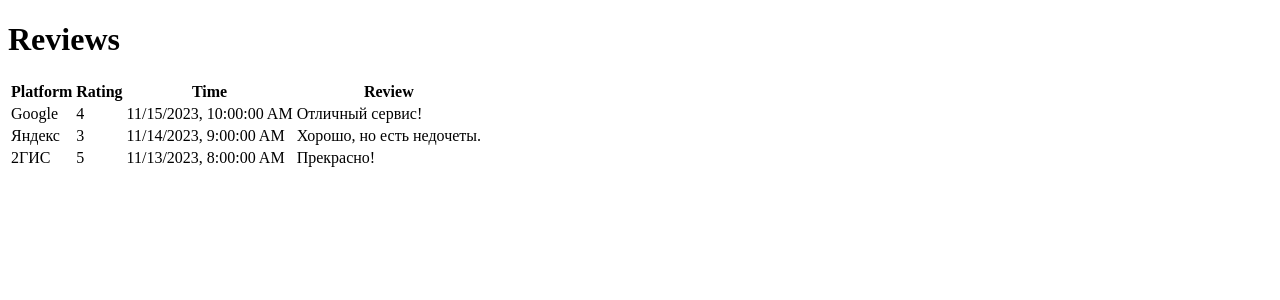
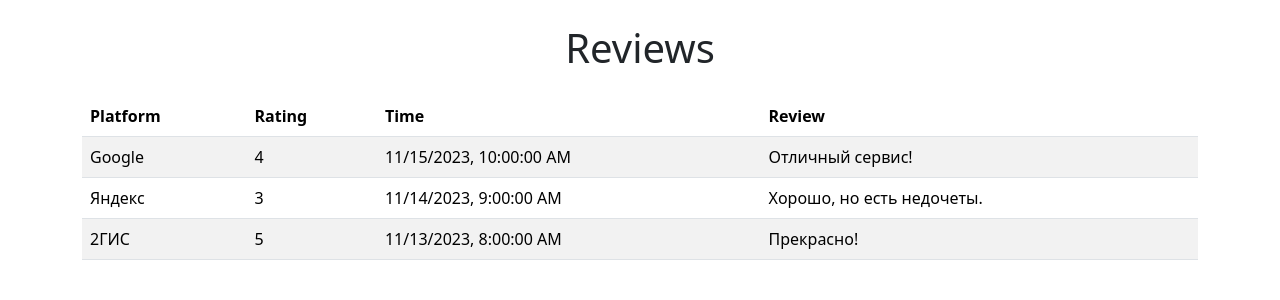
Before and after one commit to marymih/test-task-reviews, a React (Vite) app: page / in a window 1280 px wide. Shown: the top 300 px of the page. Built offline with nearby package versions, Linux system fonts and the light colour scheme.

Commit message:
add bootstrap styles

```diff
--- a/package.json
+++ b/package.json
@@ -12,7 +12,9 @@
   "dependencies": {
     "@reduxjs/toolkit": "^2.5.0",
     "axios": "^1.7.9",
+    "bootstrap": "^5.3.3",
     "react": "^18.3.1",
+    "react-bootstrap": "^2.10.7",
     "react-dom": "^18.3.1",
     "react-redux": "^9.2.0",
     "redux": "^5.0.1",
--- a/src/App.jsx
+++ b/src/App.jsx
@@ -2,7 +2,7 @@
 import { useDispatch, useSelector } from 'react-redux';
 
 import { fetchReviewsRequest } from './redux/reviewsSlice';
-import Table from './components/Table';
+import ReviewsTable from './components/ReviewsTable';
 
 const App = () => {
   const dispatch = useDispatch();
@@ -54,12 +54,16 @@
   };
 
   return (
-    <div>
-      <h1>Reviews</h1>
-      {loading && <p>Loading...</p>}
-      {error && <p>Error: {error}</p>}
+    <div className="container my-4">
+      <h1 className="text-center mb-4">Reviews</h1>
+      {loading && <div className="alert alert-info">Loading...</div>}
+      {error && <div className="alert alert-danger">Error: {error}</div>}
       {!loading && !error && (
-        <Table data={sortedReviews} onSort={handleSort} sortOrder={sortOrder} />
+        <ReviewsTable
+          data={sortedReviews}
+          onSort={handleSort}
+          sortOrder={sortOrder}
+        />
       )}
     </div>
   );
--- a/src/components/Table.jsx
+++ b/src/components/ReviewsTable.jsx
@@ -1,19 +1,19 @@
-const Table = ({ data, onSort, sortOrder }) => {
+const ReviewsTable = ({ data, onSort, sortOrder }) => {
   return (
-    <table>
-      <thead>
+    <table className="table table-striped table-hover">
+      <thead className="thead-dark">
         <tr>
-          <th onClick={() => onSort('platform')}>
+          <th onClick={() => onSort('platform')} style={{ cursor: 'pointer' }}>
             Platform{' '}
             {sortOrder.key === 'platform' &&
               (sortOrder.direction === 'asc' ? '▲' : '▼')}
           </th>
-          <th onClick={() => onSort('rating')}>
+          <th onClick={() => onSort('rating')} style={{ cursor: 'pointer' }}>
             Rating{' '}
             {sortOrder.key === 'rating' &&
               (sortOrder.direction === 'asc' ? '▲' : '▼')}
           </th>
-          <th onClick={() => onSort('date')}>
+          <th onClick={() => onSort('date')} style={{ cursor: 'pointer' }}>
             Time{' '}
             {sortOrder.key === 'date' &&
               (sortOrder.direction === 'asc' ? '▲' : '▼')}
@@ -35,4 +35,4 @@
   );
 };
 
-export default Table;
+export default ReviewsTable;
--- a/src/main.jsx
+++ b/src/main.jsx
@@ -4,6 +4,8 @@
 import store from './redux/store';
 import App from './App';
 
+import 'bootstrap/dist/css/bootstrap.min.css';
+
 createRoot(document.getElementById('root')).render(
   <Provider store={store}>
     <App />
```
Also changed, not shown: 1 other file (tests, documents, lock files or other folders).
